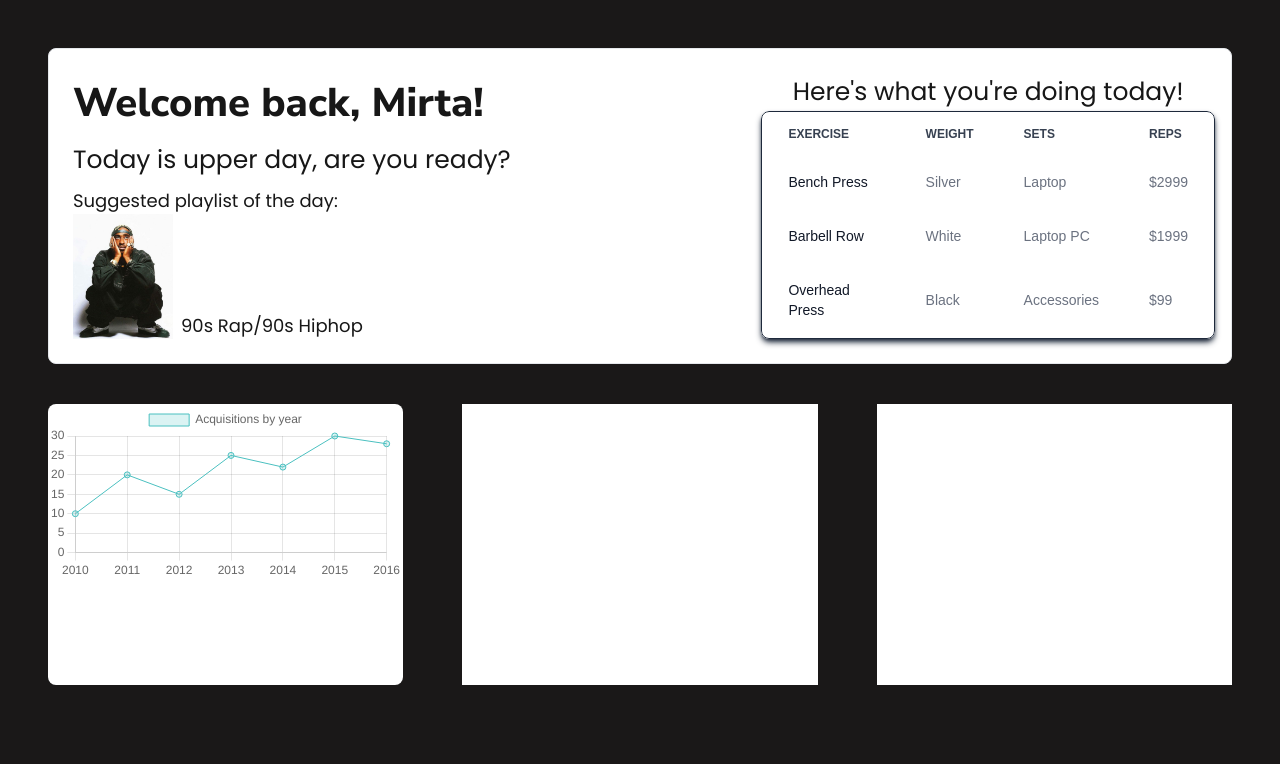
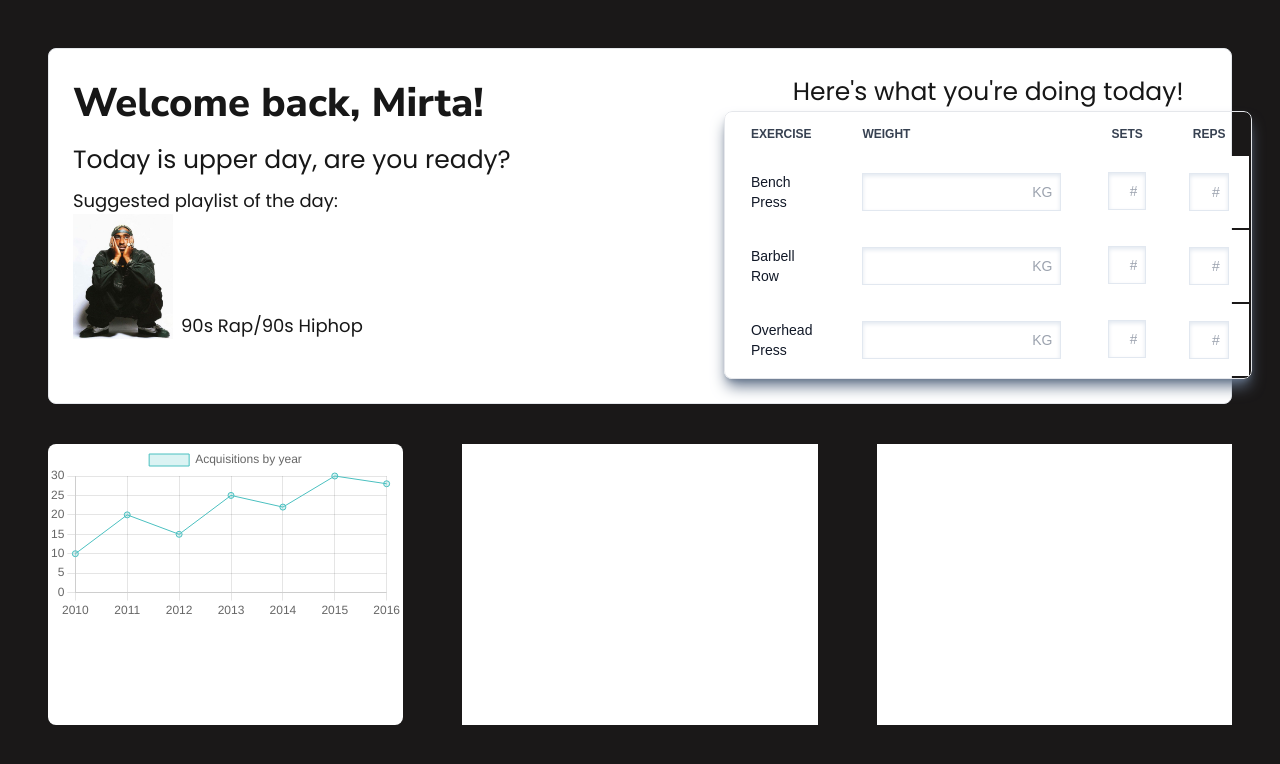
Before and after one commit to mirtakardum/workout-planner, a Next.js app: page / in a window 1280 px wide. Shown: the top 764 px of the page. Built offline with nearby package versions, Linux system fonts and the light colour scheme.

Commit message:
Style changes to workout table

```diff
--- a/components/WorkoutTable.js
+++ b/components/WorkoutTable.js
@@ -3,8 +3,8 @@
 function WorkoutTable(){
     return(
         <>
-        <div className="relative shadow-md rounded-lg shadow-slate-800 overflow-x-auto">
-            <table className="rounded-lg border border-separate border-tools-table-outline border-slate-800 border-1w-full table-fixed text-sm text-left rtl:text-right text-gray-500">
+        <div className="relative shadow-lg rounded-lg shadow-slate-500 overflow-x-auto">
+            <table className="rounded-lg border border-separate border-tools-table-outline border-1w-full table-fixed text-sm text-left rtl:text-right text-gray-500">
                 <thead className="text-xs text-gray-700 uppercase">
                     <tr>
                         <th scope="col" className="px-6 py-3">
@@ -23,31 +23,35 @@ function WorkoutTable(){
                 </thead>
                 <tbody>
                     <tr className="bg-white border-b">
-                        <td class="px-6 py-4 font-medium text-gray-900">
+                        <td className="px-6 py-4 font-medium text-gray-900">
                             Bench Press
                         </td>
                         <td className="px-6 py-4">
-                            Silver
+                            <input type="text" placeholder="KG" className="p-2 shadow-inner border-[1px] border-slate-200 shadow-slate-200 placeholder:text-right focus:outline-none focus:shadow-slate-400"></input>
                         </td>
-                        <td className="px-6 py-4">
-                            Laptop
+                        <td className="flex justify-center py-4">
+                            <input type="text" placeholder="#" className="w-[50%] p-2 shadow-inner border-[1px] border-slate-200 shadow-slate-200 placeholder:text-right focus:outline-none focus:shadow-slate-400"></input>
                         </td>
-                        <td className="px-6 py-4">
-                            $2999
+                        <td className="py-4">
+                            <div className="flex justify-center">
+                                <input type="text" placeholder="#" className="w-[50%] p-2 shadow-inner border-[1px] border-slate-200 shadow-slate-200 placeholder:text-right focus:outline-none focus:shadow-slate-400"></input>
+                            </div>
                         </td>
                     </tr>
-                    <tr className="bg-white border-b dark:bg-gray-800 dark:border-gray-700">
+                    <tr className="bg-white border-b">
                         <th scope="row" className="px-6 py-4 font-medium text-gray-900 dark:text-white">
                             Barbell Row
                         </th>
                         <td className="px-6 py-4">
-                            White
+                            <input type="text" placeholder="KG" className="p-2 shadow-inner border-[1px] border-slate-200 shadow-slate-200 placeholder:text-right focus:outline-none focus:shadow-slate-400"></input>
                         </td>
-                        <td className="px-6 py-4">
-                            Laptop PC
+                        <td className="flex justify-center py-4">
+                            <input type="text" placeholder="#" className="w-[50%] p-2 shadow-inner border-[1px] border-slate-200 shadow-slate-200 placeholder:text-right focus:outline-none focus:shadow-slate-400"></input>
                         </td>
-                        <td className="px-6 py-4">
-                            $1999
+                        <td className="py-4">
+                            <div className="flex justify-center">
+                                <input type="text" placeholder="#" className="w-[50%] p-2 shadow-inner border-[1px] border-slate-200 shadow-slate-200 placeholder:text-right focus:outline-none focus:shadow-slate-400"></input>
+                            </div>
                         </td>
                     </tr>
                     <tr className="bg-white dark:bg-gray-800">
@@ -55,13 +59,15 @@ function WorkoutTable(){
                             Overhead Press
                         </th>
                         <td className="px-6 py-4">
-                            Black
+                            <input type="text" placeholder="KG" className="p-2 shadow-inner border-[1px] border-slate-200 shadow-slate-200 placeholder:text-right focus:outline-none focus:shadow-slate-400"></input>
                         </td>
-                        <td className="px-6 py-4">
-                            Accessories
+                        <td className="flex justify-center py-4">
+                            <input type="text" placeholder="#" className="w-[50%] p-2 shadow-inner border-[1px] border-slate-200 shadow-slate-200 placeholder:text-right focus:outline-none focus:shadow-slate-400"></input>
                         </td>
-                        <td className="px-6 py-4">
-                            $99
+                        <td className="py-4">
+                            <div className="flex justify-center">
+                                <input type="text" placeholder="#" className="w-[50%] p-2 shadow-inner border-[1px] border-slate-200 shadow-slate-200 placeholder:text-right focus:outline-none focus:shadow-slate-400"></input>
+                            </div>
                         </td>
                     </tr>
                 </tbody>
```
Also changed, not shown: 1 other file (tests, documents, lock files or other folders).
